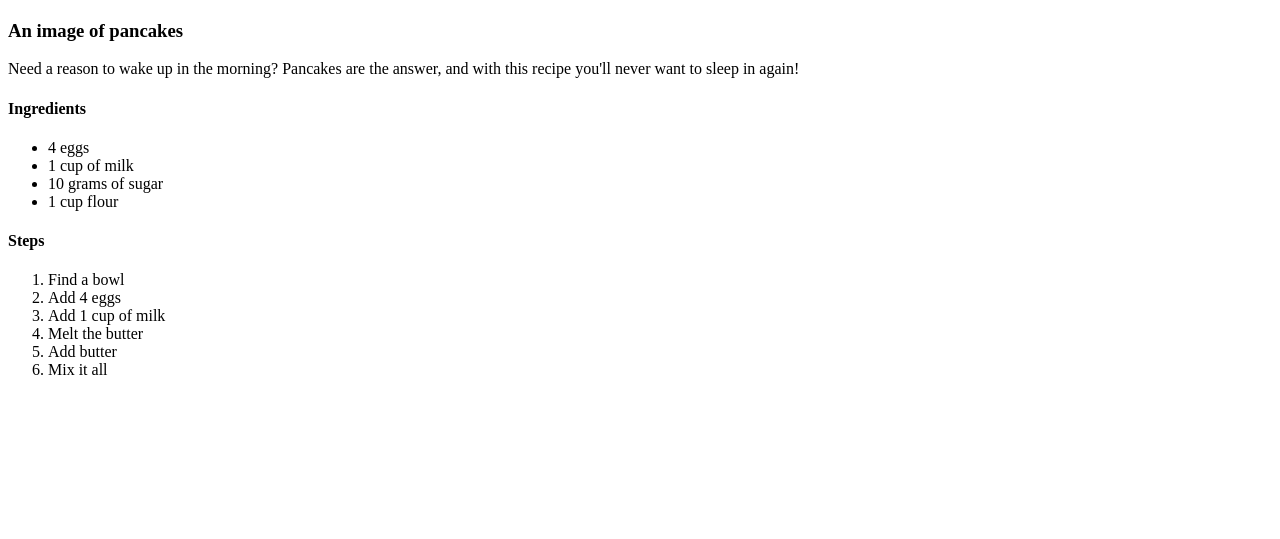
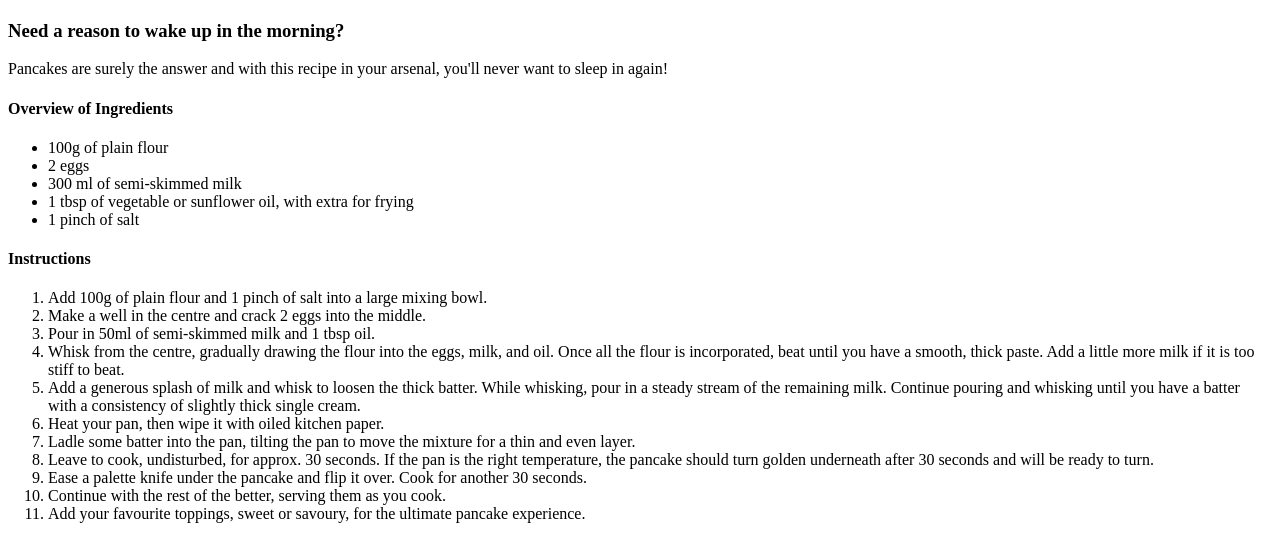
Before and after one commit to luitheroux/odin-recipes, a plain HTML site: page recipes/pancakes.html in a window 1280 px wide. Shown: the part 383-922 px from the top of the page. Before the commit the page ends 800 px from the top, so only its background shows below. Drawn offline with Linux system fonts and the light colour scheme.

Commit message:
Add recipe information for pancakes

```diff
--- a/recipes/pancakes.html
+++ b/recipes/pancakes.html
@@ -3,29 +3,35 @@
 <head>
     <meta charset="UTF-8">
     <meta name="viewport" content="width=device-width, initial-scale=1.0">
-    <title>pancakes</title>
+    <title>Wake Up! Pancakes</title>
 </head>
 <body>
     <h1>Pancakes</h1>
     <img src="../img/monika-grabkowska-jsgJtBOR6jY-unsplash.jpg" alt="An image of pancakes" height="300">
-    <h3>An image of pancakes</h3>
-    <p>Need a reason to wake up in the morning? Pancakes are the answer, and with this recipe you'll never want to sleep in again!</p>
+    <h3>Need a reason to wake up in the morning?</h3>
+    <p>Pancakes are surely the answer and with this recipe in your arsenal, you'll never want to sleep in again!</p>
 
-    <h4>Ingredients</h4>
+    <h4>Overview of Ingredients</h4>
     <ul>
-        <li>4 eggs</li>
-        <li>1 cup of milk</li>
-        <li>10 grams of sugar</li>
-        <li>1 cup flour</li>
+        <li>100g of plain flour</li>
+        <li>2 eggs</li>
+        <li>300 ml of semi-skimmed milk</li>
+        <li>1 tbsp of vegetable or sunflower oil, with extra for frying</li>
+        <li>1 pinch of salt</li>
     </ul>
-    <h4>Steps</h4>
+    <h4>Instructions</h4>
     <ol>
-        <li>Find a bowl</li>
-        <li>Add 4 eggs</li>
-        <li>Add 1 cup of milk</li>
-        <li>Melt the butter</li>
-        <li>Add butter</li>
-        <li>Mix it all</li>
+        <li>Add 100g of plain flour and 1 pinch of salt into a large mixing bowl.</li>
+        <li>Make a well in the centre and crack 2 eggs into the middle.</li>
+        <li>Pour in 50ml of semi-skimmed milk and 1 tbsp oil.</li>
+        <li>Whisk from the centre, gradually drawing the flour into the eggs, milk, and oil. Once all the flour is incorporated, beat until you have a smooth, thick paste. Add a little more milk if it is too stiff to beat.</li>
+        <li>Add a generous splash of milk and whisk to loosen the thick batter. While whisking, pour in a steady stream of the remaining milk. Continue pouring and whisking until you have a batter with a consistency of slightly thick single cream.</li>
+        <li>Heat your pan, then wipe it with oiled kitchen paper.</li>
+        <li>Ladle some batter into the pan, tilting the pan to move the mixture for a thin and even layer.</li>
+        <li>Leave to cook, undisturbed, for approx. 30 seconds. If the pan is the right temperature, the pancake should turn golden underneath after 30 seconds and will be ready to turn.</li>
+        <li>Ease a palette knife under the pancake and flip it over. Cook for another 30 seconds.</li>
+        <li>Continue with the rest of the better, serving them as you cook.</li>
+        <li>Add your favourite toppings, sweet or savoury, for the ultimate pancake experience.</li>
     </ol>
 </body>
 </html>
```
